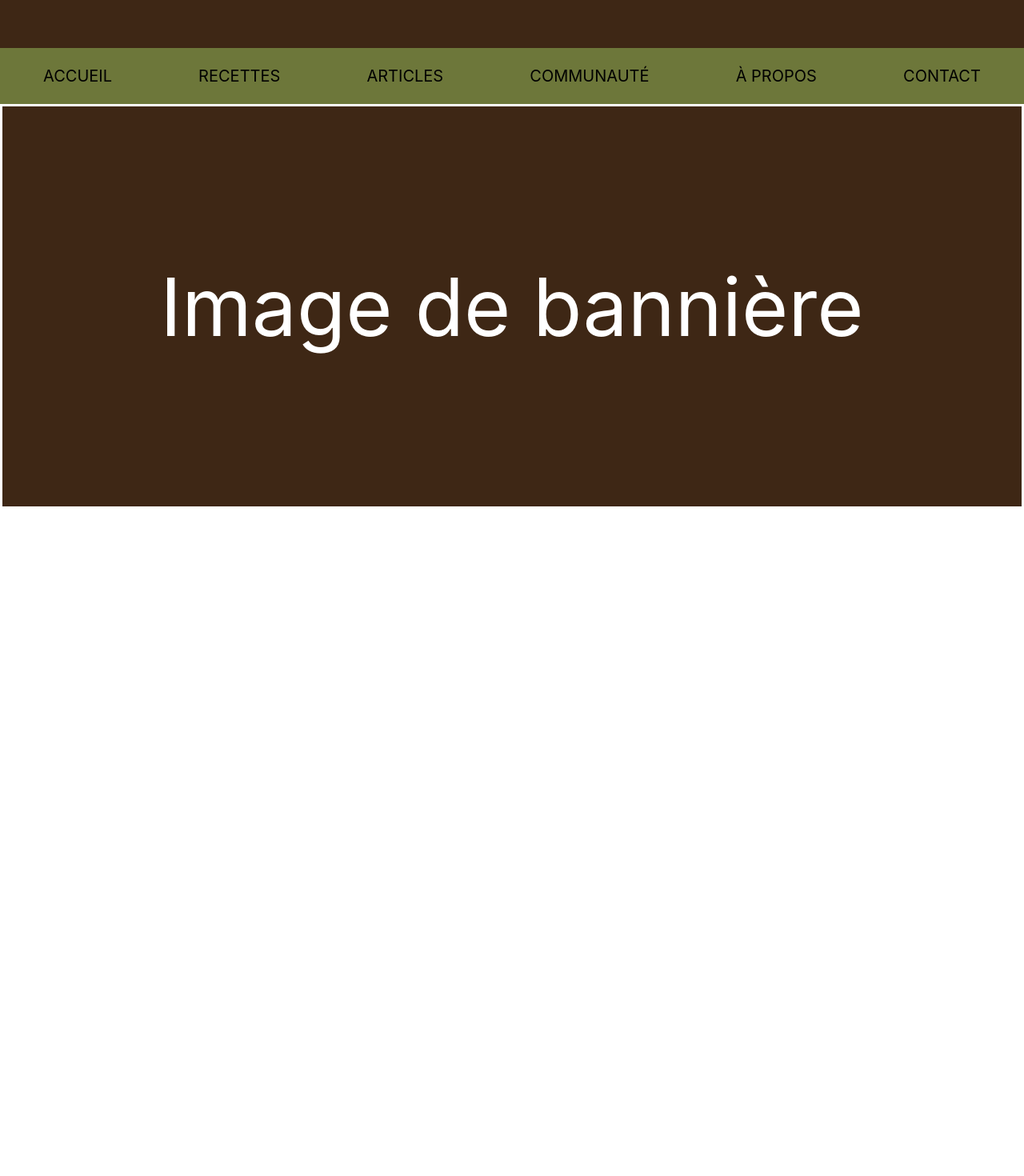
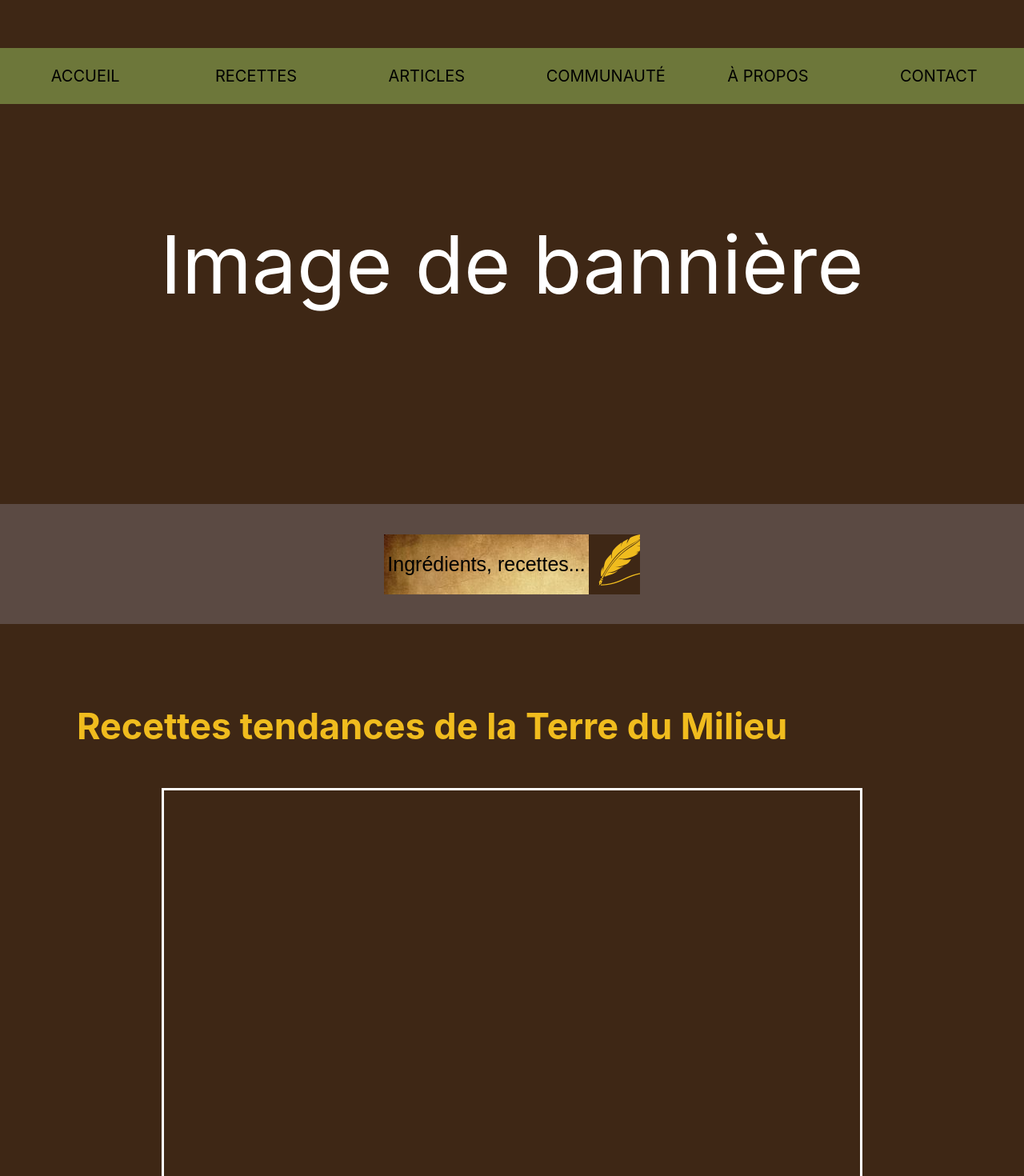
Before and after one commit to TlZeyn/montDor, a React (Create React App) app in the folder front/: page / in a window 1280 px wide. Shown: the part 140-1610 px from the top of the page at 80% size. Before the commit the page ends 800 px from the top, so only its background shows below. Built offline with nearby package versions, Linux system fonts and the light colour scheme.

Commit message:
Setting up the rest of the homepage

```diff
--- a/front/public/index.html
+++ b/front/public/index.html
@@ -7,7 +7,6 @@
       name="description"
       content="Web site created using create-react-app"
     />
-    <link rel="apple-touch-icon" href="%PUBLIC_URL%/logo192.png" />
     <!--
       manifest.json provides metadata used when your web app is installed on a
       user's mobile device or desktop. See https://developers.google.com/web/fundamentals/web-app-manifest/
@@ -22,7 +21,8 @@
       work correctly both with client-side routing and a non-root public URL.
       Learn how to configure a non-root public URL by running `npm run build`.
     -->
-    <title>React App</title>
+    <title>Le Mont d'Or</title>
+    <link rel="stylesheet" href="https://use.fontawesome.com/releases/v5.8.2/css/all.css" integrity="sha384-oS3vJWv+0UjzBfQzYUhtDYW+Pj2yciDJxpsK1OYPAYjqT085Qq/1cq5FLXAZQ7Ay" crossorigin="anonymous">
   </head>
   <body>
     <noscript>You need to enable JavaScript to run this app.</noscript>
--- a/front/src/App.js
+++ b/front/src/App.js
@@ -5,6 +5,8 @@ import Header from './components/Header'
 import Nav from './components/Nav'
 import Banner from './components/Banner'
 import RecipeSearchBar from './components/RecipeSearchBar'
+import TrendyRecipes from './components/TrendyRecipes'
+import Footer from './components/Footer'
 
 import './App.css';
 
@@ -15,8 +17,10 @@ const App = () => {
       <Nav />
       <Switch>
         <Route exact path='/' component={Banner} />
-        <RecipeSearchBar />
       </Switch>
+      <RecipeSearchBar />
+      <TrendyRecipes />
+      <Footer />
     </div>
   );
 }
--- a/front/src/components/Banner.css
+++ b/front/src/components/Banner.css
@@ -1,7 +1,6 @@
 #banner {
   display: flex;
-  height: 500px;
-  border: 3px solid white;
+  height: 400px;
 }
 
 #banner p {
--- /dev/null
+++ b/front/src/components/Footer.css
@@ -0,0 +1,74 @@
+#footer {
+  height: 350px;
+  display: flex;
+  justify-content: center;
+  align-items: center;
+  margin-top: 100px;
+  background-color: #3E332C;
+}
+
+#footer h3, #footer p {
+  color: #F0BC1E;
+  text-align: center;
+}
+
+#footer h3 {
+  margin-bottom: 50px;
+  font-size: 25px;
+}
+
+#footer p {
+  margin-bottom: 20px;
+  font-size: 20px;
+}
+
+#footer > div {
+  width: 30%;
+  height: 250px;
+}
+
+#footer__left, #footer__middle {
+  border-right: 1px solid black;
+}
+
+#footer__middle-icones {
+  margin: auto;
+  width: 75%;
+  display: flex;
+  justify-content: space-evenly;
+}
+
+#footer__middle-icones a {
+  text-decoration: none;
+}
+
+#footer__middle-icones a:hover .footer__middle-icones--circle, #footer__middle-icones a:hover .fab {
+  background-color: #3E332C;
+  color: #F0BC1E;
+}
+
+.footer__middle-icones--circle {
+  height: 80px;
+  width: 80px;
+  border-radius: 50px;
+  background-color: #F0BC1E;
+  display: flex;
+  justify-content: center;
+  align-items: center;
+}
+
+.fab {
+  font-size: 50px;
+  color:  #3E332C;
+}
+
+#footer__right {
+  display: flex;
+  flex-direction: column;
+}
+
+#footer__right-logo {
+  height: 150px;
+  width: 50%;
+  margin: 0 auto
+}
--- /dev/null
+++ b/front/src/components/Footer.js
@@ -0,0 +1,51 @@
+import React from 'react';
+
+import './Footer.css'
+
+const Footer = () => {
+  return (
+    <section id="footer">
+
+      <div id="footer__left">
+        <h3>EN SAVOIR PLUS</h3>
+        <p>Mentions légales</p>
+        <p>Contact</p>
+        <p>À propos</p>
+      </div>
+
+      <div id="footer__middle">
+        <h3>SE CONNECTER</h3>
+        <div id="footer__middle-icones">
+          <a href="#">
+            <div className="footer__middle-icones--circle">
+            <i class="fab fa-twitter"></i>
+            </div>
+          </a>
+          <a href="#">
+            <div className="footer__middle-icones--circle">
+            <i class="fab fa-facebook-f"></i>
+            </div>
+          </a>
+          <a href="#">
+            <div className="footer__middle-icones--circle">
+            <i class="fab fa-instagram"></i>
+            </div>
+          </a>
+          <a href="#">
+            <div className="footer__middle-icones--circle">
+            <i class="fab fa-discord"></i>
+            </div>
+          </a>
+        </div>
+      </div>
+
+      <div id="footer__right">
+        <img id="footer__right-logo" src={require('../assets/logo.png')} alt="logo de Mont d'Or"/>
+        <p>Copyright 2020 by PTW</p>
+      </div>
+
+    </section>
+  )
+}
+
+export default Footer
--- a/front/src/components/Nav.css
+++ b/front/src/components/Nav.css
@@ -1,6 +1,7 @@
 nav {
   background-color: #6D773A;
   height: 70px;
+  overflow: hidden;
 }
 
 nav ul {
@@ -11,12 +12,21 @@ nav ul {
   text-decoration: none;
 }
 
-nav ul li {
+nav ul a {
   list-style: none;
   font-size: 20px;
+  height: inherit;
+  display: flex;
+  width: 10%;
+  text-decoration: none;
 }
 
-nav ul li a {
+nav ul a:hover, nav ul a:hover li   {
+  background-color: #3E2715;
+  color: #F0BC1E;
+}
+
+nav ul a li {
   color: black;
-  text-decoration: none;
+  margin: auto;
 }
--- a/front/src/components/Nav.js
+++ b/front/src/components/Nav.js
@@ -6,12 +6,12 @@ const Nav = () => {
   return (
     <nav>
       <ul>
-        <li><a href="#">ACCUEIL</a></li>
-        <li><a href="#">RECETTES</a></li>
-        <li><a href="#">ARTICLES</a></li>
-        <li><a href="#">COMMUNAUTÉ</a></li>
-        <li><a href="#">À PROPOS</a></li>
-        <li><a href="#">CONTACT</a></li>
+        <a href="#"><li>ACCUEIL</li></a>
+        <a href="#"><li>RECETTES</li></a>
+        <a href="#"><li>ARTICLES</li></a>
+        <a href="#"><li>COMMUNAUTÉ</li></a>
+        <a href="#"><li>À PROPOS</li></a>
+        <a href="#"><li>CONTACT</li></a>
       </ul>
     </nav>
   )
--- a/front/src/components/RecipeSearchBar.css
+++ b/front/src/components/RecipeSearchBar.css
@@ -0,0 +1,34 @@
+#searchBar {
+  height: 150px;
+  margin-top: 100px;
+  background-color: #5B4A43;
+  display: flex;
+  justify-content: center;
+  align-items: center;
+}
+
+#searchBar__field {
+  height: 75px;
+  width: 20%;
+  font-size: 25px;
+  text-align: center;
+  background: url('../assets/parchemin.jpeg');
+  border: none;
+}
+
+#searchBar__field::placeholder {
+  color: black;
+}
+
+#searchBar__button {
+  height: 75px;
+  width: 5%;
+  background: url('../assets/feather.png') no-repeat 10px 0;
+  background-color: #3E2715;
+  background-size: contain;
+  border: none;
+}
+
+#searchBar__button::after {
+  overflow: hidden;
+}
--- a/front/src/components/RecipeSearchBar.js
+++ b/front/src/components/RecipeSearchBar.js
@@ -5,7 +5,8 @@ import './RecipeSearchBar.css'
 const RecipeSearchBar = () => {
   return (
     <div id="searchBar">
-
+      <input type="text" id="searchBar__field" placeholder="Ingrédients, recettes..."></input>
+      <input type="button" id="searchBar__button"></input>
     </div>
   )
 }
--- /dev/null
+++ b/front/src/components/TrendyRecipes.css
@@ -0,0 +1,18 @@
+#trendyRecipes{
+  width: 85%;
+  margin: auto;
+  font-size: 30px;
+  margin-top: 100px;
+}
+
+.trendyRecipes__titles {
+  color: #F0BC1E;
+  margin: 50px 0;
+}
+
+#trendyRecipes div {
+  height: 500px;
+  border: 3px solid white;
+  width: 80%;
+  margin: auto;
+}
--- /dev/null
+++ b/front/src/components/TrendyRecipes.js
@@ -0,0 +1,18 @@
+import React from 'react';
+
+import './TrendyRecipes.css'
+
+const TrendyRecipes = () => {
+  return (
+    <section id="trendyRecipes">
+      <h2 className="trendyRecipes__titles">Recettes tendances de la Terre du Milieu</h2>
+      <div></div>
+      <h2 className="trendyRecipes__titles">Recettes coup de coeur du chef personnel de Thranduil</h2>
+      <div></div>
+      <h2 className="trendyRecipes__titles">Dernières recettes</h2>
+      <div></div>
+    </section>
+  )
+}
+
+export default TrendyRecipes
```
Also changed, not shown: front/src/assets/feather.png (added).
